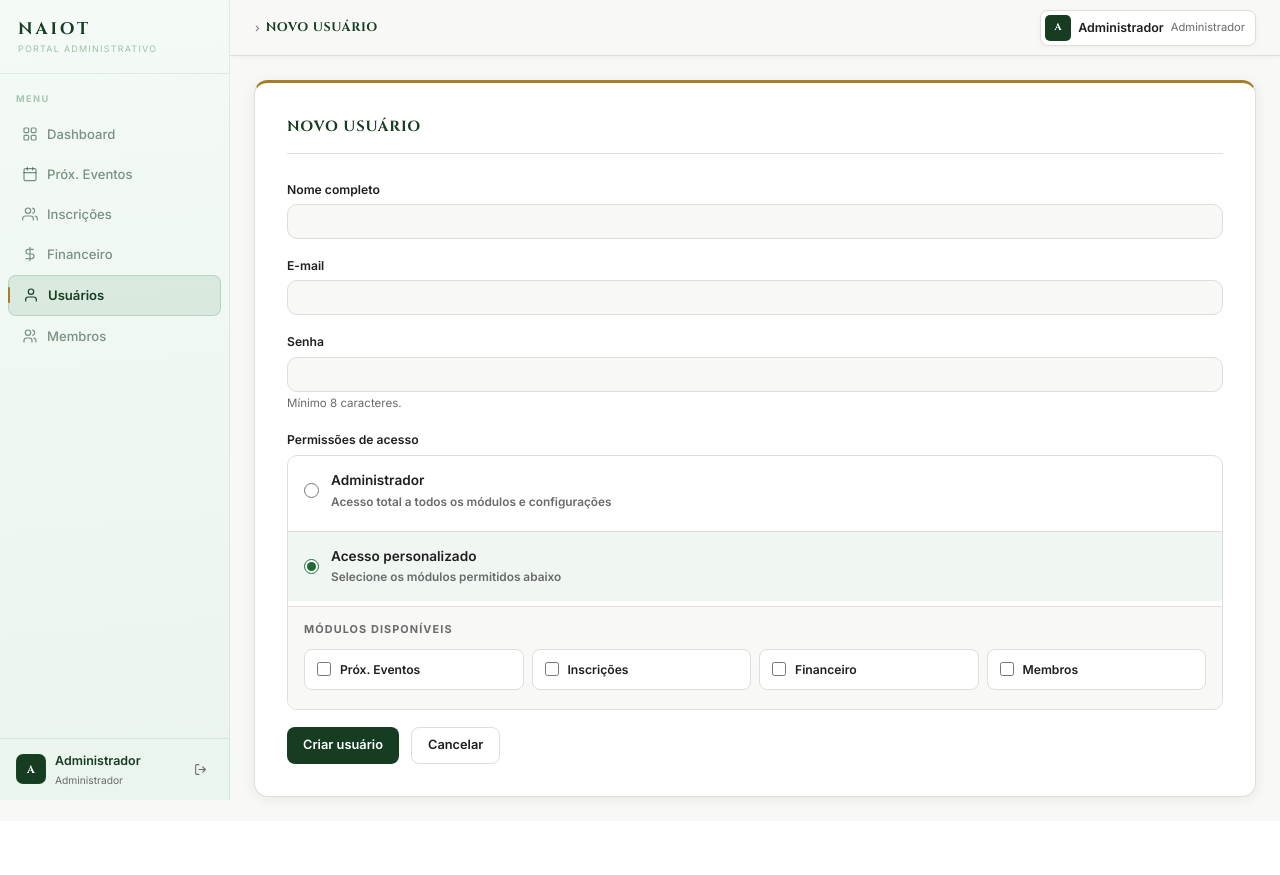
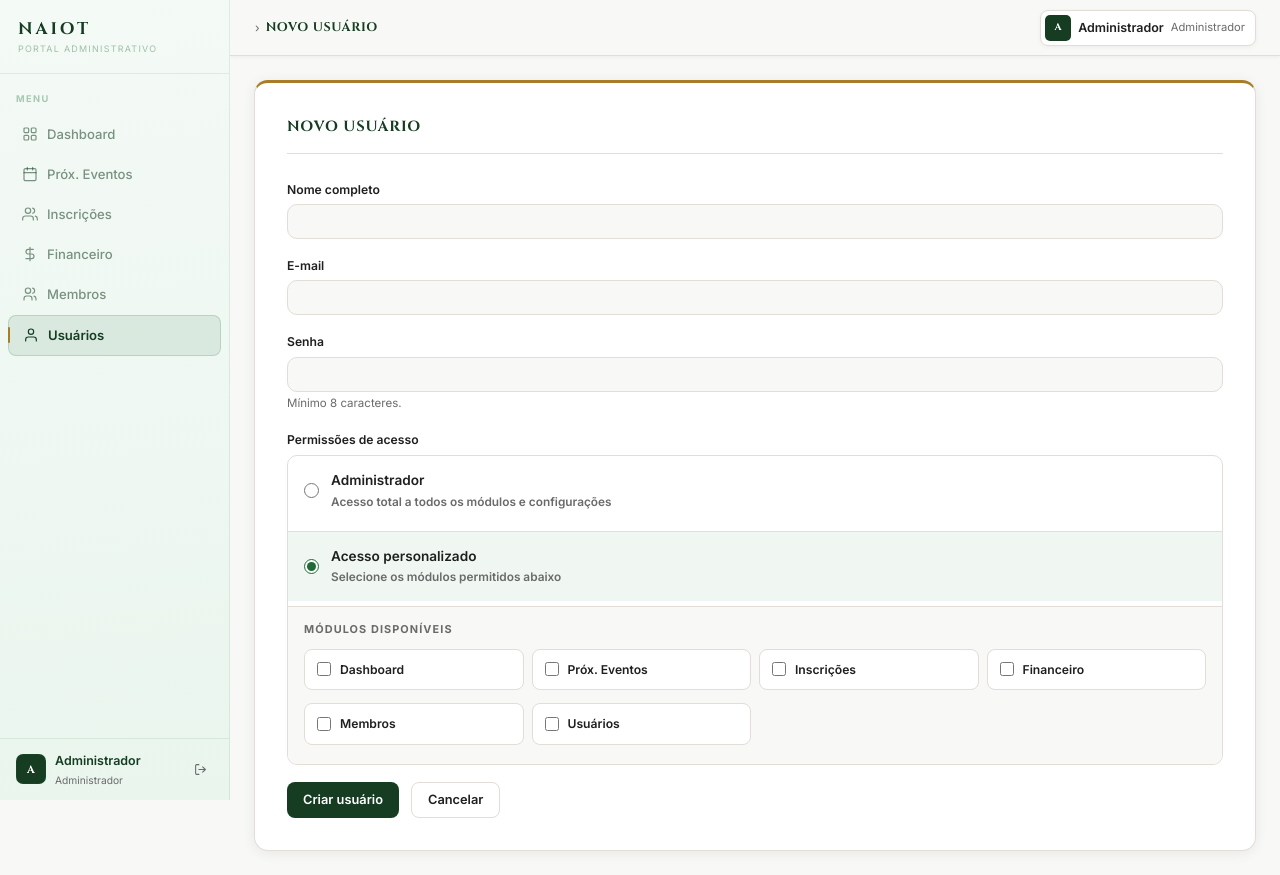
Before and after one commit to fontec-informatica/naiot, a PHP site: page /portal/usuarios/novo.php in a window 1280 px wide. Before the commit the page ends 804 px from the top, so only its background shows below. Run offline with PHP 8.4, Linux system fonts and the light colour scheme; a user stored in the database is signed in.

Commit message:
feat: todas as 6 sessoes disponiveis como permissoes individuais
Adiciona 'dashboard' e 'usuarios' ao MODULOS_PORTAL, completando as
6 secoes do portal como permissoes configuráveis por usuário.

- auth.php: MODULOS_PORTAL agora tem dashboard, eventos, inscricoes,
  financeiro, membros e usuarios. PERFIL_LEGADO atualizado incluindo
  dashboard para secretaria e financeiro.
- _layout.php: menu simplificado — todos os itens usam tem_modulo(),
  incluindo dashboard e usuarios.
- usuarios/index|editar|novo.php: guard atualizado para aceitar o
  módulo 'usuarios' além de admin.

Os formulários exibem os 6 checkboxes automaticamente por loerem
MODULOS_PORTAL em loop.

Co-Authored-By: Claude Sonnet 4.6 <noreply@anthropic.com>

```diff
--- a/portal/_layout.php
+++ b/portal/_layout.php
@@ -29,12 +29,12 @@ $pagina_ativa_sidebar = ($pagina_ativa ?? '') === 'dashboard'
 
 // Menu: 'modulo'=>null = sempre visível | 'modulo'=>'chave' = usa tem_modulo() | 'admin'=>true = só admin
 $menu = [
-  'dashboard'  => ['icon' => $icons['dashboard'],  'label' => $home_label,     'href' => $home_href,            'modulo' => null],
+  'dashboard'  => ['icon' => $icons['dashboard'],  'label' => $home_label,     'href' => $home_href,            'modulo' => 'dashboard'],
   'eventos'    => ['icon' => $icons['eventos'],    'label' => 'Próx. Eventos', 'href' => '/portal/eventos/',    'modulo' => 'eventos'],
   'inscricoes' => ['icon' => $icons['inscricoes'], 'label' => 'Inscrições',    'href' => '/portal/inscricoes/', 'modulo' => 'inscricoes'],
   'financeiro' => ['icon' => $icons['financeiro'], 'label' => 'Financeiro',    'href' => '/portal/financeiro/', 'modulo' => 'financeiro'],
-  'usuarios'   => ['icon' => $icons['usuarios'],   'label' => 'Usuários',      'href' => '/portal/usuarios/',   'modulo' => null, 'admin' => true],
   'membros'    => ['icon' => $icons['membros'],    'label' => 'Membros',       'href' => '/portal/membros/',    'modulo' => 'membros'],
+  'usuarios'   => ['icon' => $icons['usuarios'],   'label' => 'Usuários',      'href' => '/portal/usuarios/',   'modulo' => 'usuarios'],
 ];
 ?>
 <!DOCTYPE html>
@@ -65,11 +65,7 @@ $menu = [
     <span class="nav-section">Menu</span>
     <ul class="sidebar-nav">
       <?php foreach ($menu as $chave => $item): ?>
-        <?php
-          $visivel = ($item['modulo'] === null && empty($item['admin']))
-                  || (!empty($item['admin']) && $perfil === 'admin')
-                  || (!empty($item['modulo']) && tem_modulo($item['modulo']));
-        ?>
+        <?php $visivel = !empty($item['modulo']) && tem_modulo($item['modulo']); ?>
         <?php if ($visivel): ?>
           <li>
             <a href="<?= $item['href'] ?>"
--- a/portal/auth.php
+++ b/portal/auth.php
@@ -11,17 +11,18 @@ if (session_status() === PHP_SESSION_NONE) {
    Chave = identificador único | valor = rótulo exibido na interface
 ──────────────────────────────────────────────────────────────────────────── */
 const MODULOS_PORTAL = [
+    'dashboard'  => 'Dashboard',
     'eventos'    => 'Próx. Eventos',
     'inscricoes' => 'Inscrições',
     'financeiro' => 'Financeiro',
     'membros'    => 'Membros',
+    'usuarios'   => 'Usuários',
 ];
-// 'usuarios' é sempre admin-only e não entra no array acima
 
 /* Mapeamento backward-compat: perfis antigos → módulos equivalentes */
 const PERFIL_LEGADO = [
-    'secretaria' => ['eventos', 'inscricoes', 'membros'],
-    'financeiro' => ['financeiro'],
+    'secretaria' => ['dashboard', 'eventos', 'inscricoes', 'membros'],
+    'financeiro' => ['dashboard', 'financeiro'],
 ];
 
 /* ── Helpers de sessão ───────────────────────────────────────────────────── */
--- a/portal/usuarios/editar.php
+++ b/portal/usuarios/editar.php
@@ -1,6 +1,6 @@
 <?php
 require_once dirname(__DIR__) . '/auth.php';
-requer_perfil(['admin']);
+requer_perfil(['admin', 'usuarios']);
 
 $titulo       = 'Editar Usuário';
 $pagina_ativa = 'usuarios';
--- a/portal/usuarios/index.php
+++ b/portal/usuarios/index.php
@@ -1,6 +1,6 @@
 <?php
 require_once dirname(__DIR__) . '/auth.php';
-requer_perfil(['admin']);
+requer_perfil(['admin', 'usuarios']);
 
 $titulo       = 'Usuários';
 $pagina_ativa = 'usuarios';
--- a/portal/usuarios/novo.php
+++ b/portal/usuarios/novo.php
@@ -1,6 +1,6 @@
 <?php
 require_once dirname(__DIR__) . '/auth.php';
-requer_perfil(['admin']);
+requer_perfil(['admin', 'usuarios']);
 
 $titulo       = 'Novo Usuário';
 $pagina_ativa = 'usuarios';
```
